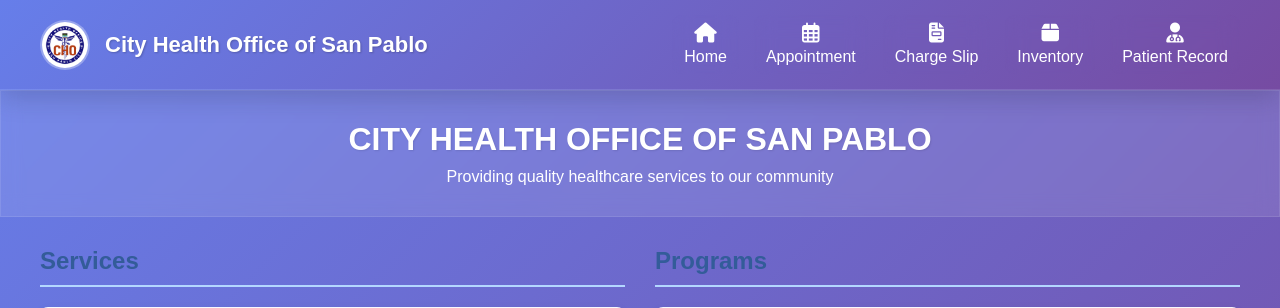
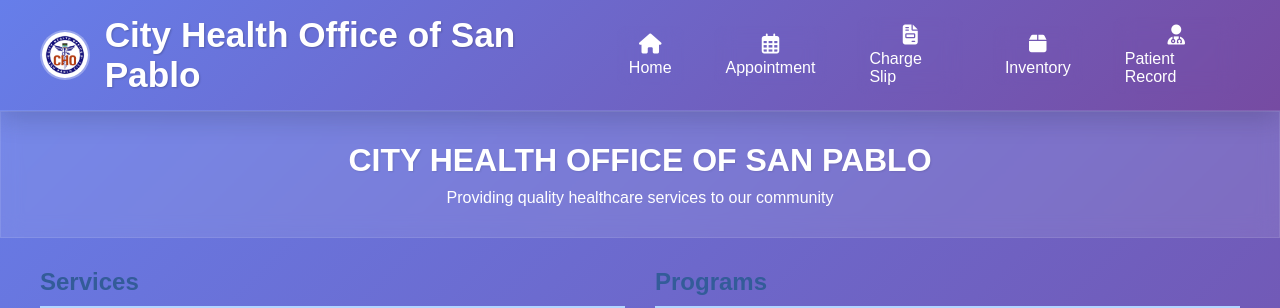
Before and after one commit to Aaroonn27/MHO, a PHP site: page /MHO/index.php in a window 1280 px wide. Shown: the top 308 px of the page. Run offline with PHP 8.4, Linux system fonts and the light colour scheme.

Commit message:
WIP better navbar

```diff
--- a/Style/headerstylee.css
+++ b/Style/headerstyleess.css
@@ -22,8 +22,26 @@
     border-bottom: 1px solid rgba(255, 255, 255, 0.1);
 }
 
-/* Logo container with glass morphism effect */
-.logo-img {
+.main-header {
+    position: relative;
+    z-index: 100;
+    display: flex;
+    justify-content: space-between;
+    align-items: center;
+    padding: 15px 40px;
+    background: linear-gradient(135deg, #667eea 0%, #764ba2 100%);
+    color: white;
+    box-shadow: 0 8px 25px rgba(0, 0, 0, 0.15);
+    margin-bottom: 0;
+    border-bottom: 1px solid rgba(255, 255, 255, 0.1);
+}
+
+.main-header .logo-container {
+    display: flex;
+    align-items: center;
+}
+
+.main-header .logo-img {
     width: 50px;
     height: 50px;
     border-radius: 50%;
@@ -37,8 +55,27 @@
     backdrop-filter: blur(10px);
 }
 
-/* Navigation with updated hover effects */
-nav ul li a {
+.main-header h1 {
+    font-size: 2.2rem;
+    font-weight: bold;
+    color: white;
+    margin: 0;
+}
+
+.main-header nav ul {
+    display: flex;
+    gap: 30px;
+    list-style: none;
+    align-items: center;
+    margin: 0;
+    padding: 0;
+}
+
+.main-header nav ul li {
+    display: inline-block;
+}
+
+.main-header nav ul li a {
     display: flex;
     flex-direction: column;
     align-items: center;
@@ -48,12 +85,28 @@
     border-radius: 10px;
     transition: all 0.3s ease;
     backdrop-filter: blur(10px);
+    font-family: inherit;
 }
 
-nav ul li a:hover {
+.main-header nav ul li a:hover {
     background: rgba(255, 255, 255, 0.15);
     transform: translateY(-2px);
     box-shadow: 0 5px 15px rgba(0, 0, 0, 0.1);
+}
+
+/* Ensure nav ul is horizontal */
+nav ul {
+    display: flex;
+    gap: 30px;
+    list-style: none;
+    align-items: center;
+    margin: 0;
+    padding: 0;
+}
+
+/* Ensure nav li is inline */
+nav ul li {
+    display: inline-block;
 }
 
 /* Update content areas to work with new background */
--- a/includes/header.php
+++ b/includes/header.php
@@ -1,6 +1,6 @@
-<link rel="stylesheet" href="Style/headerstylee.css">
+<link rel="stylesheet" href="Style/headerstyleess.css">
 <link rel="stylesheet" href="https://cdnjs.cloudflare.com/ajax/libs/font-awesome/6.4.0/css/all.min.css">
-<header>
+<header class="main-header">
     <div class="logo-container">
         <div class="logo-img">
             <img src="/MHO/media/chologo.png" alt="CHO Logo">
```
